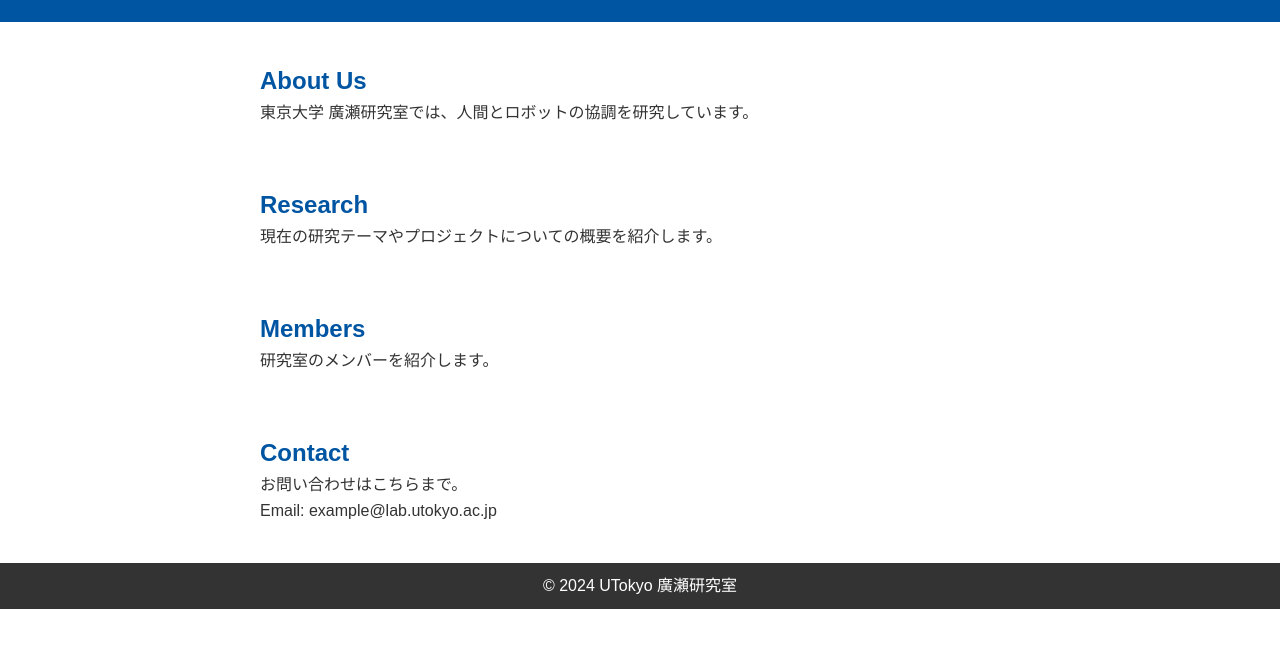
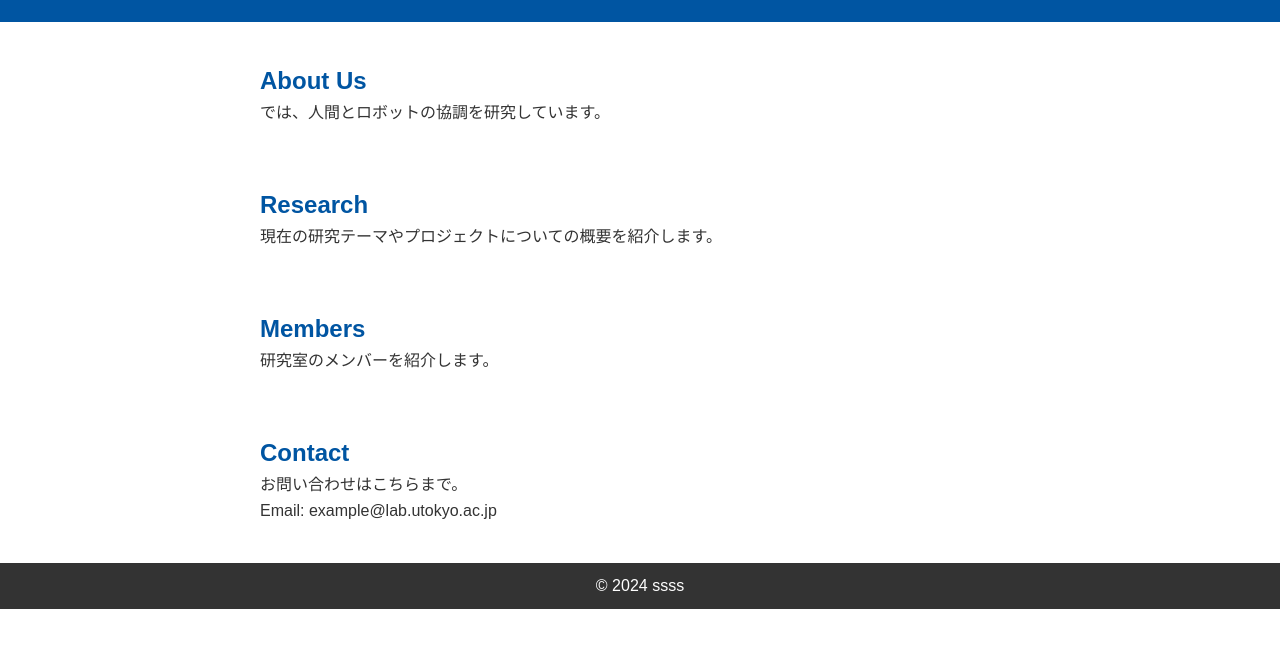
Before and after one commit to FSakai1997/fumiyasakai.github.io, a plain HTML site: page index.html in a window 1280 px wide. Shown: the part 95-742 px from the top of the page. Drawn offline with Linux system fonts and the light colour scheme.

Commit message:
initial setup

```diff
--- a/index.html
+++ b/index.html
@@ -3,12 +3,12 @@
 <head>
     <meta charset="UTF-8">
     <meta name="viewport" content="width=device-width, initial-scale=1.0">
-    <title>廣瀬研究室 - UTokyo</title>
+    <title>〇〇研究室 - aaaaaa</title>
     <link rel="stylesheet" href="style.css">
 </head>
 <body>
     <header>
-        <h1>UTokyo 廣瀬研究室</h1>
+        <h1>aaaaaa aaaaa</h1>
         <nav>
             <a href="#about">About</a>
             <a href="#research">Research</a>
@@ -19,7 +19,7 @@
 
     <section id="about">
         <h2>About Us</h2>
-        <p>東京大学 廣瀬研究室では、人間とロボットの協調を研究しています。</p>
+        <p>では、人間とロボットの協調を研究しています。</p>
     </section>
 
     <section id="research">
@@ -39,7 +39,7 @@
     </section>
 
     <footer>
-        <p>&copy; 2024 UTokyo 廣瀬研究室</p>
+        <p>&copy; 2024 ssss</p>
     </footer>
 
     <script src="script.js"></script>
```
